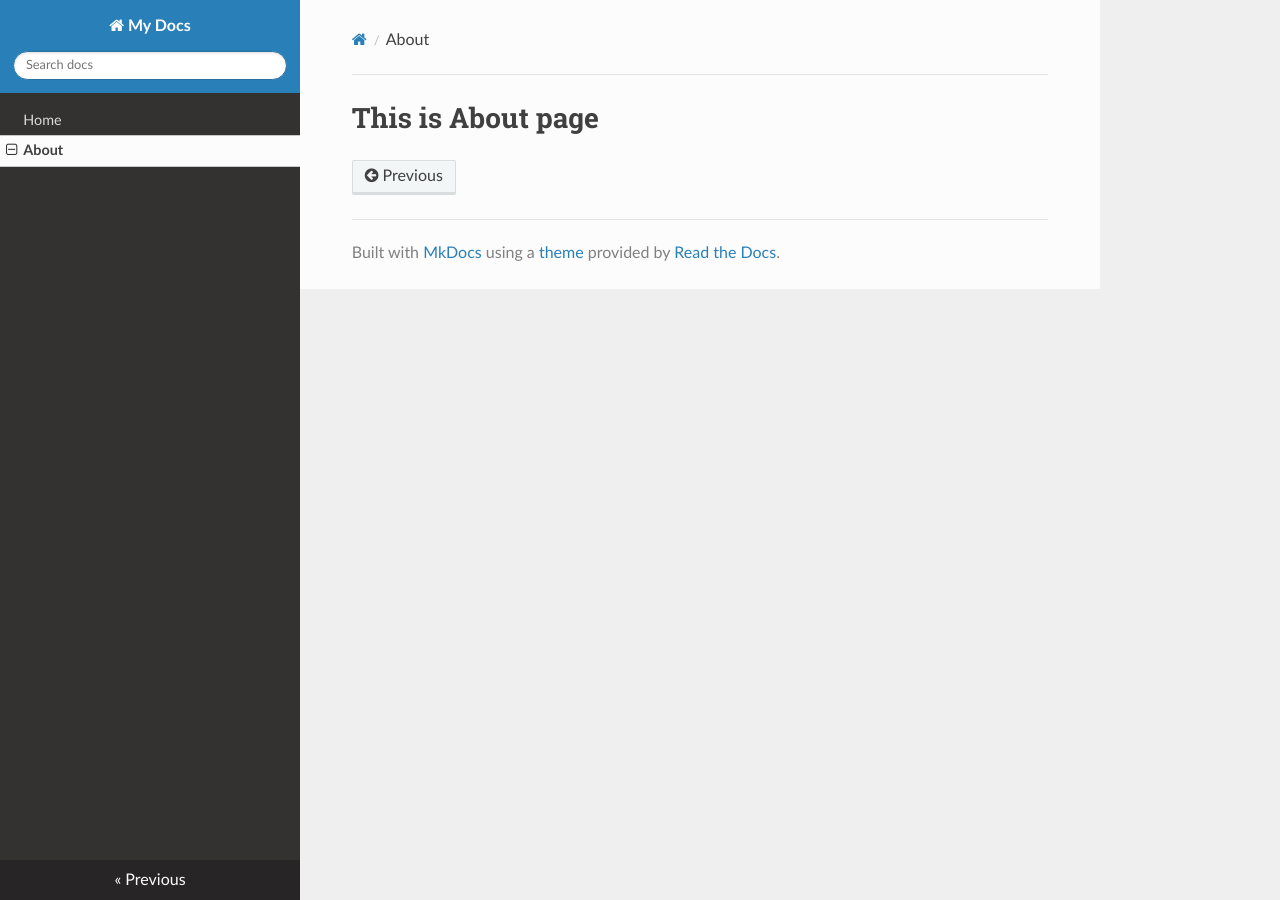
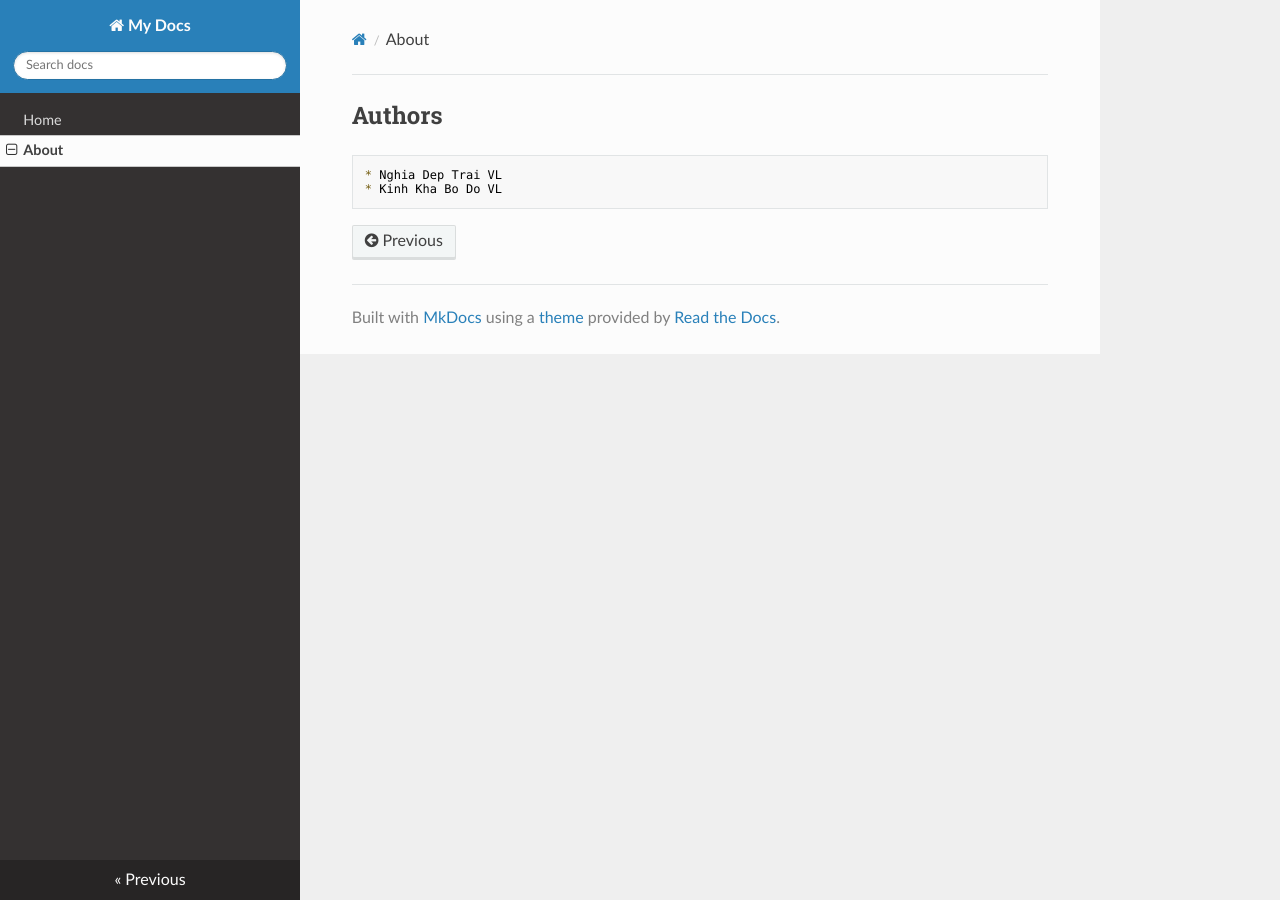
Before and after one commit to nghiango262/kaka-document, an MkDocs documentation site: the page built from docs/about.md, in a window 1280 px wide. Built offline with MkDocs 1.6.1, drawn with Linux system fonts in a browser that asks for light colours; nearby versions of some CDN libraries.

Commit message:
add authors

```diff
--- a/docs/about.md
+++ b/docs/about.md
@@ -1 +1,4 @@
-# This is About page
+Authors
+-------
+	* Nghia Dep Trai VL
+	* Kinh Kha Bo Do VL
```
